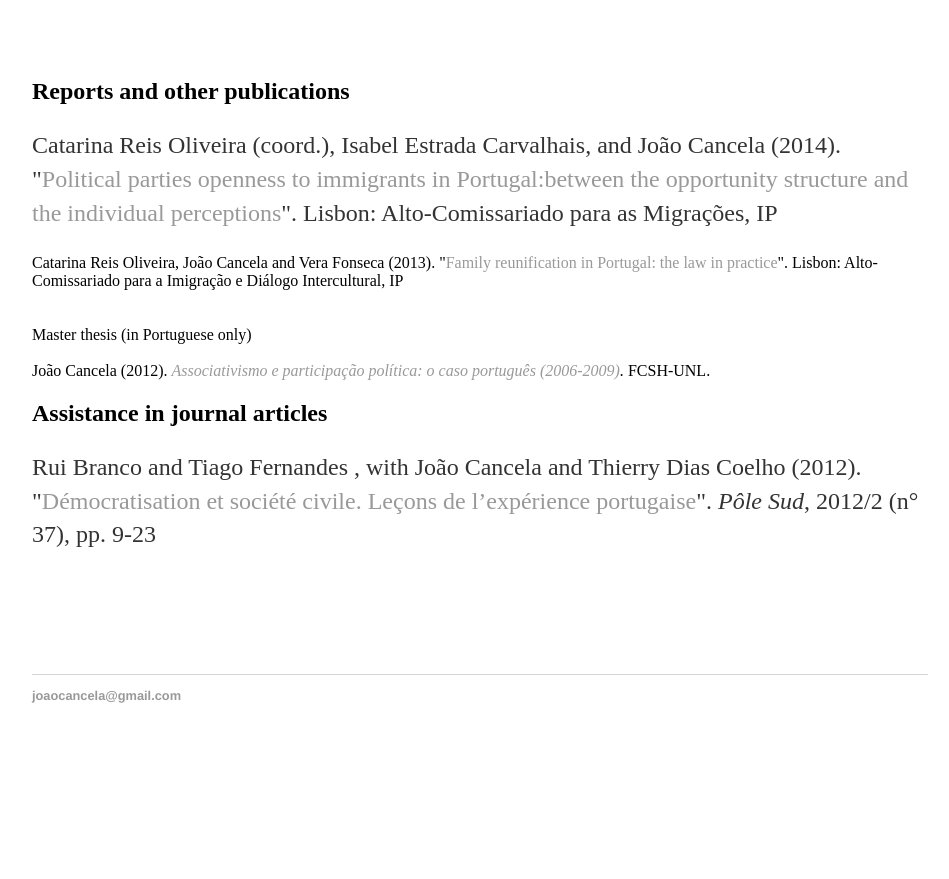
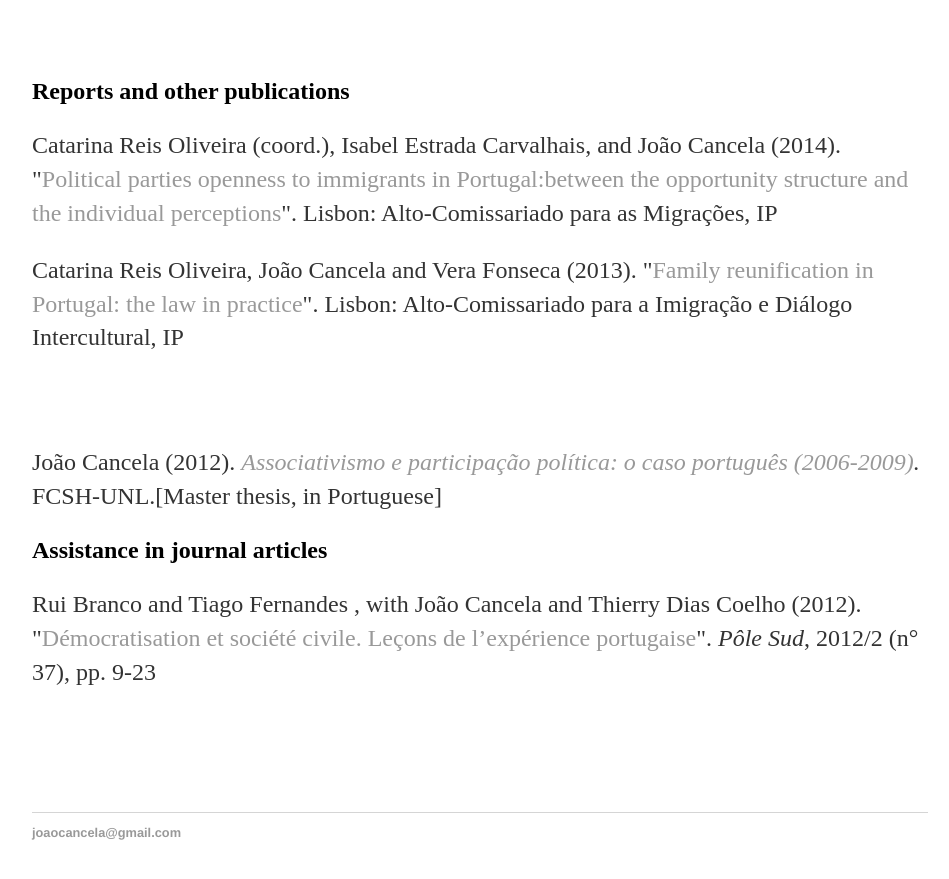
Before and after one commit to joaocancela/joaocancela.github.io, a Jekyll site: the page built from research/index.html, in a window 1280 px wide and 900 px high, scrolled down 1290 px. Shown: the top 879 px of the window, without its empty margins (160-1109 px from the left). Built offline with Jekyll 4.4.1, drawn with Linux system fonts in a browser that asks for light colours; before the commit the page ends 2053 px from its top, so only the background shows below that.

Commit message:
Update index.html

```diff
--- a/research/index.html
+++ b/research/index.html
@@ -2,6 +2,7 @@
 layout: default
 title: Research
 ---
+
 <div class="blurb">
 <h1>Research</h1>
 <h2>Authored journal articles</h2>
@@ -23,7 +24,10 @@ title: Research
   <h2>Reports and other publications
   </h2>
 <p>Catarina Reis Oliveira (coord.), Isabel Estrada Carvalhais, and Jo&atilde;o Cancela (2014). "<a href="http://www.om.acm.gov.pt/documents/58428/296070/divpol_pt.pdf/5c7d94e7-9773-4921-914d-b332b6990ee7" rel="nofollow">Political parties openness to immigrants in Portugal:between the opportunity structure and the individual perceptions</a>". Lisbon: Alto-Comissariado para as Migra&ccedil;&otilde;es, IP</p>
-Catarina Reis Oliveira, Jo&atilde;o Cancela and Vera Fonseca (2013). "<a href="http://www.om.acm.gov.pt/documents/58428/296070/family+reunification_pt.pdf/15a09bea-3639-457b-894c-91e7ea3a6b52" rel="nofollow">Family reunification in Portugal: the law in practice</a>". Lisbon: Alto-Comissariado para a Imigra&ccedil;&atilde;o e Di&aacute;logo Intercultural, IP<br /><br /><br /> Master thesis (in Portuguese only)<br /><br />Jo&atilde;o Cancela (2012). <em><a href="https://run.unl.pt/handle/10362/7371" target="_blank" rel="nofollow noopener">Associativismo e participa&ccedil;&atilde;o pol&iacute;tica: o caso portugu&ecirc;s (2006-2009)</a>. </em>FCSH-UNL.</div>
+<p>Catarina Reis Oliveira, Jo&atilde;o Cancela and Vera Fonseca (2013). "<a href="http://www.om.acm.gov.pt/documents/58428/296070/family+reunification_pt.pdf/15a09bea-3639-457b-894c-91e7ea3a6b52" rel="nofollow">Family reunification in Portugal: the law in practice</a>". Lisbon: Alto-Comissariado para a Imigra&ccedil;&atilde;o e Di&aacute;logo Intercultural, IP<br /><br /><br /></p>
+  <p>
+
+  Jo&atilde;o Cancela (2012). <em><a href="https://run.unl.pt/handle/10362/7371" target="_blank" rel="nofollow noopener">Associativismo e participa&ccedil;&atilde;o pol&iacute;tica: o caso portugu&ecirc;s (2006-2009)</a>. </em>FCSH-UNL.[Master thesis, in Portuguese]</div></p>
 
 <h2>Assistance in journal articles</h2>
 <p>Rui Branco and Tiago Fernandes , with Jo&atilde;o Cancela and Thierry Dias Coelho (2012). "<a href="http://www.cairn.info/resume.php?ID_ARTICLE=PSUD_037_0009#anchor_abstract" rel="nofollow">D&eacute;mocratisation et soci&eacute;t&eacute; civile. Le&ccedil;ons de l&rsquo;exp&eacute;rience portugaise</a>". <em>P&ocirc;le Sud</em>, 2012/2 (n&deg; 37), pp. 9-23</p>
```
